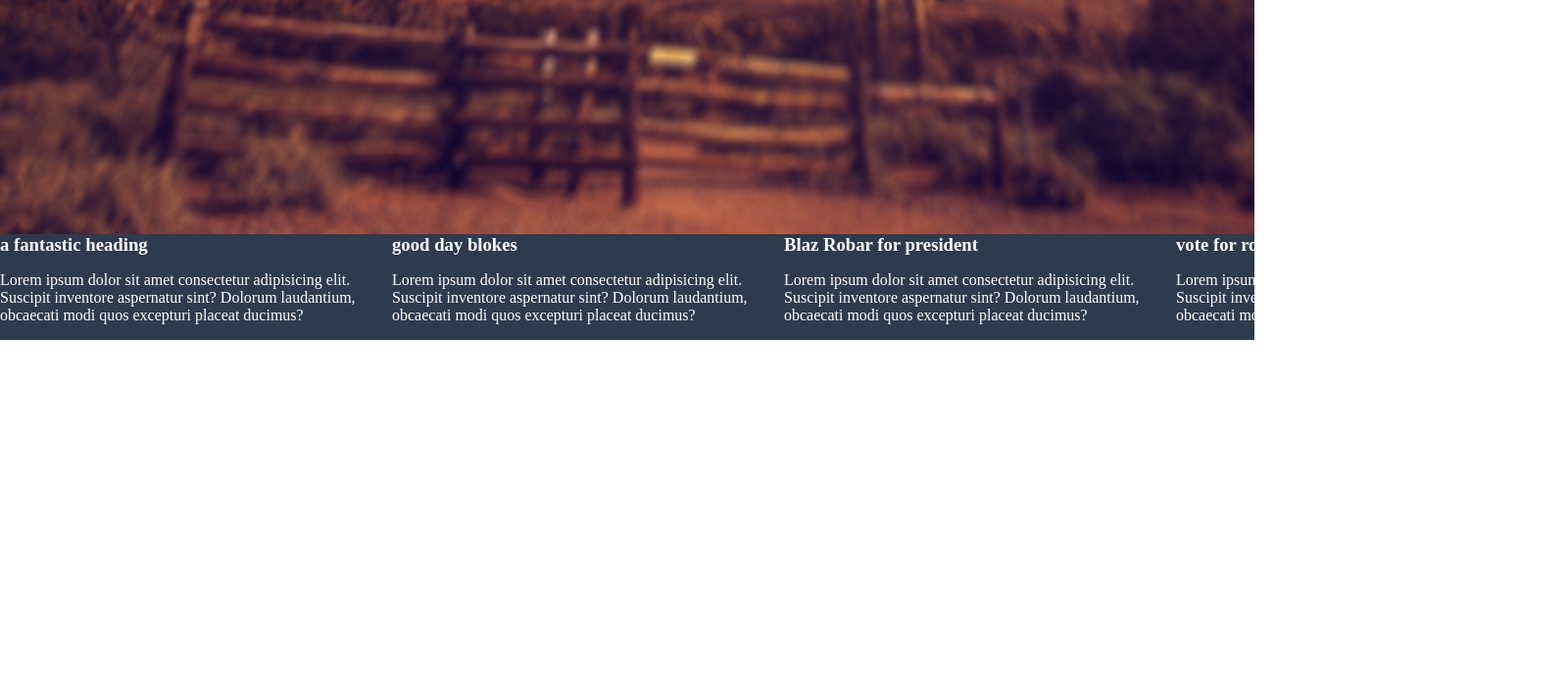
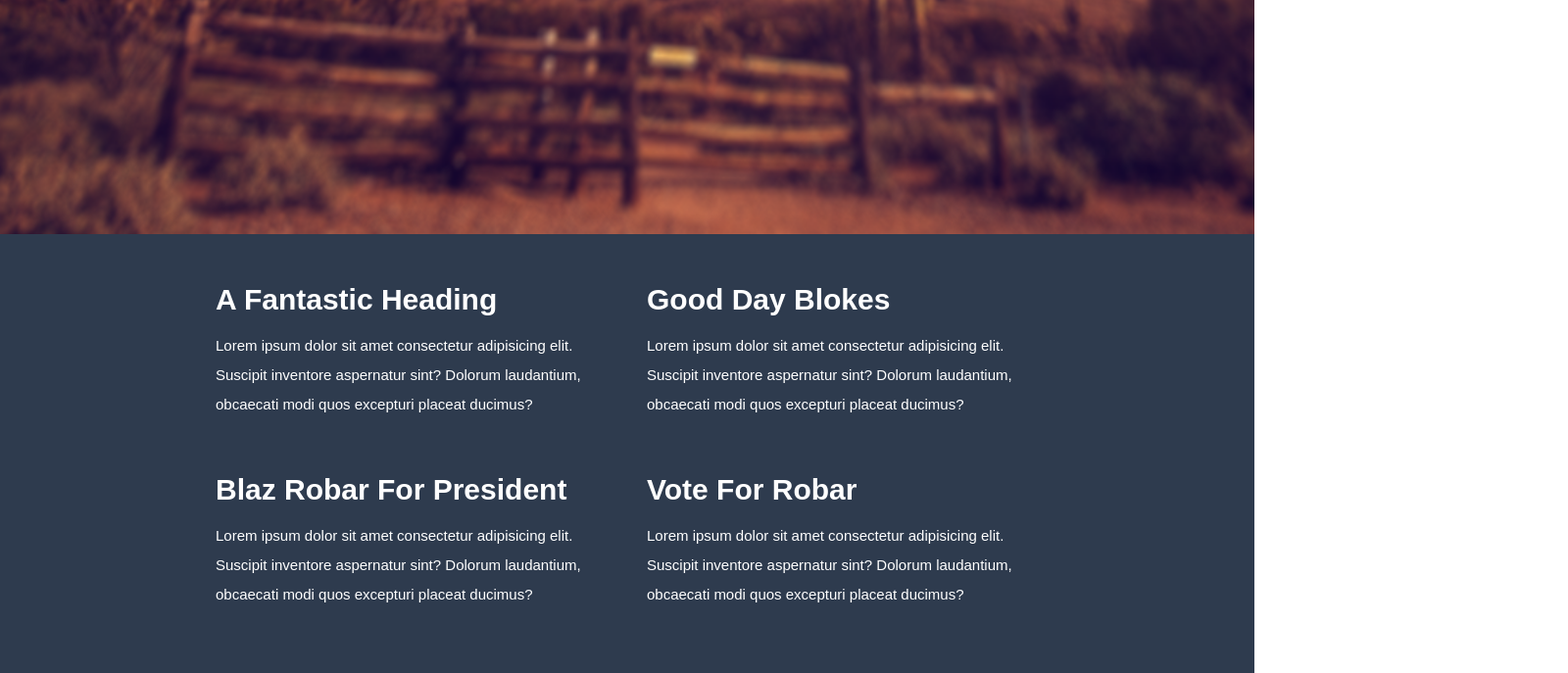
Before and after one commit to Muzahidul987/Pex, a plain HTML site: page index.html in a window 1280 px wide. Shown: the part 449-1136 px from the top of the page at 98% size, 1600 px wide, since content can reach past the window. Before the commit the page ends 800 px from the top, so only its background shows below. Drawn offline with Linux system fonts and the light colour scheme.

Commit message:
description section complet

```diff
--- a/index.html
+++ b/index.html
@@ -39,26 +39,26 @@
 
     <!-- this is description section  -->
 <div class="description">
-    <div class="details">
-    <!-- <div class="fantastic"> -->
+    <!-- <div class="details"> -->
+    <div class="fantastic">
         <h3>a fantastic heading</h3>
         <p>Lorem ipsum dolor sit amet consectetur adipisicing elit. Suscipit inventore aspernatur sint? Dolorum laudantium, obcaecati modi quos excepturi placeat ducimus?
         </p>
     </div>
-    <div class="details">
-    <!-- <div class="good_day"> -->
+    <!-- <div class="details"> -->
+    <div class="good_day">
         <h3>good day blokes</h3>
         <p>Lorem ipsum dolor sit amet consectetur adipisicing elit. Suscipit inventore aspernatur sint? Dolorum laudantium, obcaecati modi quos excepturi placeat ducimus?
         </p>
     </div>
-    <div class="details">
-    <!-- <div class="blaz"> -->
+    <!-- <div class="details"> -->
+    <div class="blaz">
         <h3>Blaz Robar for president</h3>
         <p>Lorem ipsum dolor sit amet consectetur adipisicing elit. Suscipit inventore aspernatur sint? Dolorum laudantium, obcaecati modi quos excepturi placeat ducimus?
         </p>
     </div>
-    <div class="details">
-    <!-- <div class="vote"> -->
+    <!-- <div class="details"> -->
+    <div class="vote">
         <h3>vote for robar</h3>
         <p>Lorem ipsum dolor sit amet consectetur adipisicing elit. Suscipit inventore aspernatur sint? Dolorum laudantium, obcaecati modi quos excepturi placeat ducimus?
         </p>
--- a/style.css
+++ b/style.css
@@ -97,12 +97,28 @@ button {
     background-color: #2e3b4e;
     color: white;
     display: grid;
-    grid-template-columns:repeat(6, 4fr);
+    grid-template-columns:repeat(4, 4fr);
+    justify-items: center;
+    padding: 50px 0;
+    grid-gap: 40px;
+    font-family: sans-serif;
 }
 .description h3 {
    margin: 0;
+   font-size: 30px;
+   text-transform:capitalize ;
 }
-.description .details{
+.description p{
+    font-size: 15px;
+    line-height: 30px;
+}
+.description .fantastic,
+.description .good_day,
+.description .blaz,
+.description .vote{
     width: 400px;
-
 }
+.description .fantastic,
+.description .blaz{
+    grid-column: 2/3;
+}
```
